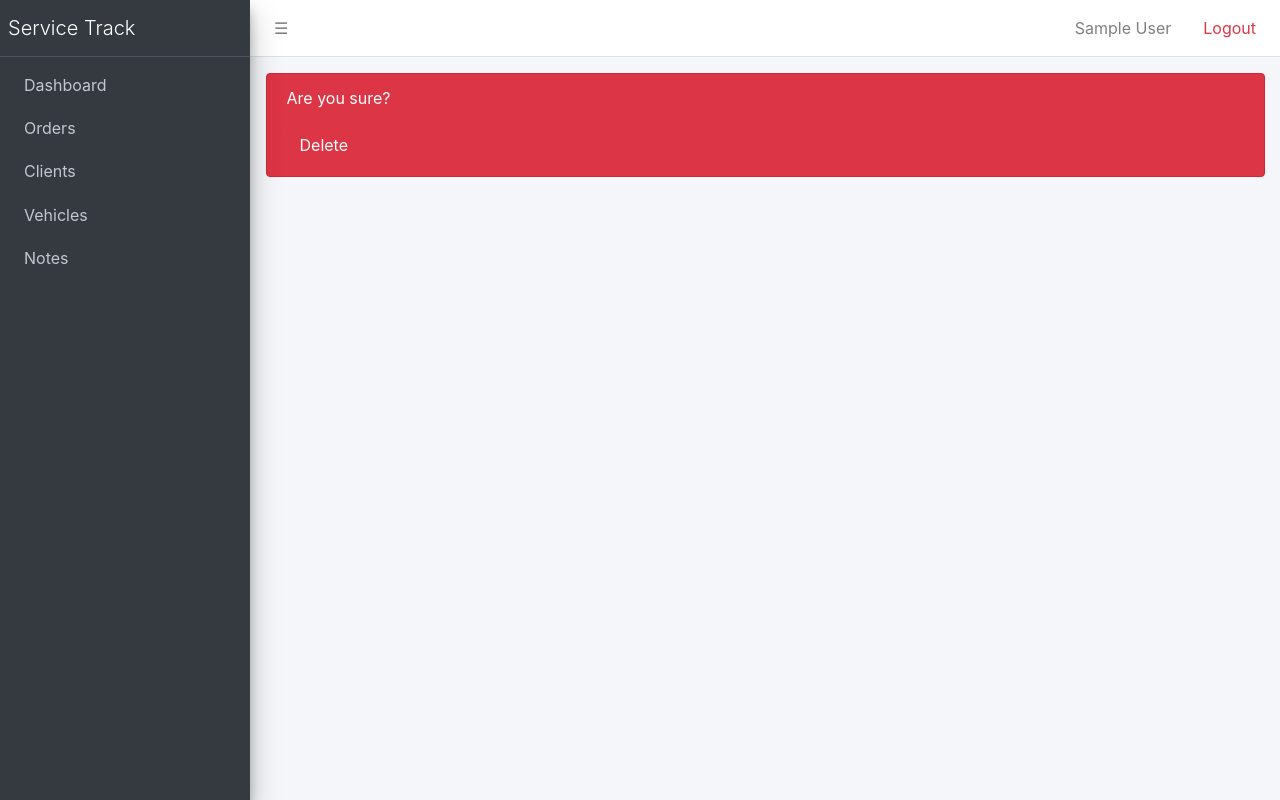
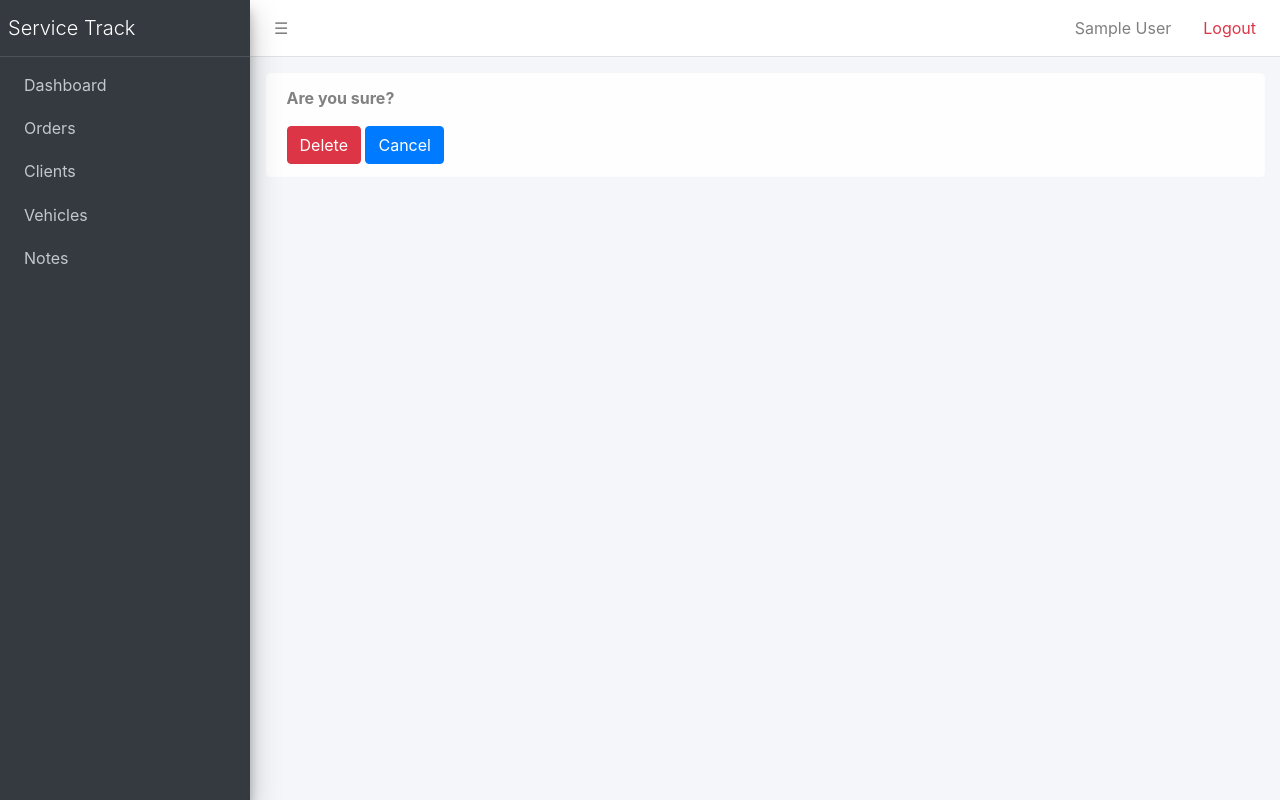
Before and after one commit to ostapshpeha/py-service-track, a Django app: page /orders/orders/1/delete/ in a window 1280 px wide. Run offline with Django 5.2, Linux system fonts and the light colour scheme; a user stored in the database is signed in; tables that the repository leaves empty hold one stand-in row (values such as "Sample post"); some libraries are stand-ins or nearby versions.

Commit message:
Order Template | fully working CRUD interface

```diff
--- a/templates/base.html
+++ b/templates/base.html
@@ -6,6 +6,7 @@
   <title>{% block title %}Service Track{% endblock %}</title>
 
   <link rel="stylesheet" href="{% static 'css/adminlte.min.css' %}">
+  {% block extra_css %}{% endblock %}
 </head>
 
 <body class="hold-transition sidebar-mini">
@@ -19,6 +20,7 @@
       <div class="container-fluid">
         {% block content %}{% endblock %}
 
+
         {% block pagination %}
           {% include "includes/pagination.html" %}
         {% endblock %}
@@ -30,6 +32,7 @@
 
 <script src="{% static 'js/jquery.min.js' %}"></script>
 <script src="{% static 'js/bootstrap.bundle.min.js' %}"></script>
+{% block extra_js %}{% endblock %}
 <script src="{% static 'js/adminlte.min.js' %}"></script>
 </body>
 </html>
--- a/templates/orders/order_confirm_delete.html
+++ b/templates/orders/order_confirm_delete.html
@@ -1,11 +1,11 @@
 {% extends "base.html" %}
 {% block content %}
-<div class="alert alert-danger">
-    <p>Are you sure?</p>
-
+<div class="alert alert-default-light">
+  <p><strong>Are you sure?</strong></p>
     <form method="post">
         {% csrf_token %}
         <button class="btn btn-danger">Delete</button>
+        <input type="button" value="Cancel" onclick=history.back() class="btn btn-primary">
     </form>
 </div>
 {% endblock %}
```
